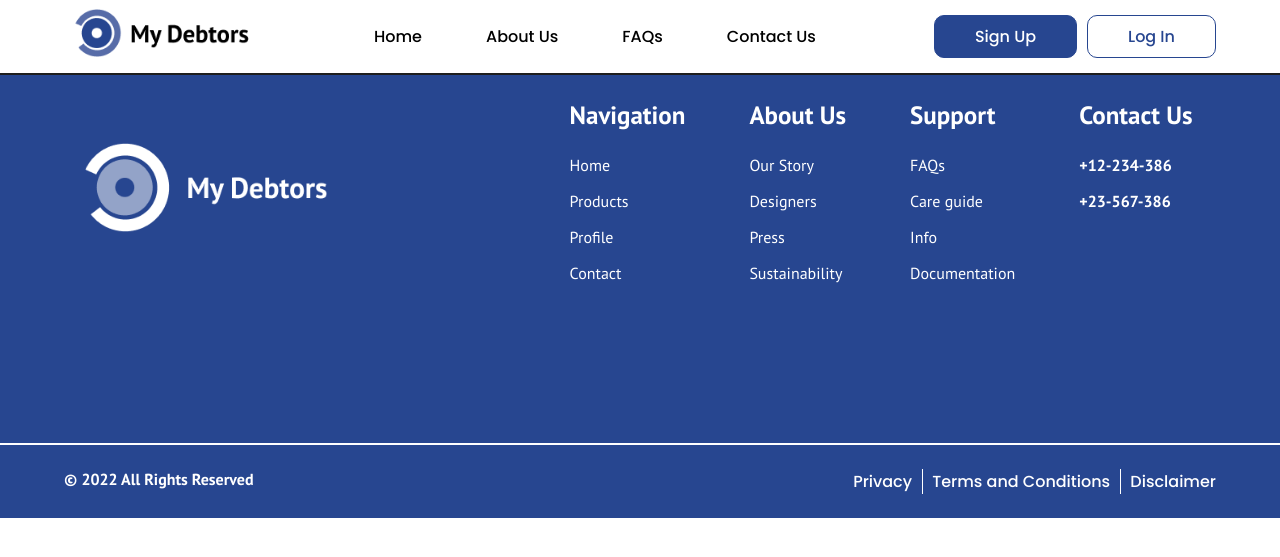
After one commit to Kolusanya4/Zuri_Project_Group-63-My_debtors-, a Django app: page / in a window 1280 px wide. The commit adds this page. Shown: the top 557 px of the page. Run offline with Django 4.2, Linux system fonts and the light colour scheme.

```diff
--- a/accounts/views.py
+++ b/accounts/views.py
@@ -48,8 +48,8 @@ def Login(request):
     if request.method=='POST':
         uname=request.POST.get('username')
         pw=request.POST.get('password')
-        user=authenticate(request,username=uname,password=pw)
-        if user:
+        user=authenticate(username=uname,password=pw)
+        if user is not None:
             login(request,user)
             return redirect('app:home')
         else:
--- a/app/views.py
+++ b/app/views.py
@@ -2,4 +2,4 @@ from django.shortcuts import render
 
 # Create your views here.
 def Homepage(request):
-    return render(request,'home.html')
+    return render(request,'base.html')
--- /dev/null
+++ b/templates/base.html
@@ -0,0 +1,89 @@
+
+<!DOCTYPE html>
+{% load static %}
+<html lang="en">
+<head>
+    <meta charset="UTF-8">
+    <meta http-equiv="X-UA-Compatible" content="IE=edge">
+    <meta name="viewport" content="width=device-width, initial-scale=1.0">
+    <title>Document</title>
+    <link rel="stylesheet" href="{% static 'css/navbar.css' %}">
+    <link rel="stylesheet" href="{%static 'css/footer.css' %}">
+</head>
+<body>
+    <nav>
+        <div class="logo">
+          <img src="../static/images/Frame 9.png" alt="navbar logo" />
+        </div>
+        <ul class="nav-links" id="navLinks">
+          <li><a href="#">Home</a></li>
+          <li><a href="#">About Us</a></li>
+          <li><a href="#">FAQs</a></li>
+          <li><a href="#">Contact Us</a></li>
+        </ul>
+        <div class="buttons" id="btn">
+          <a href="{% url 'register'%}" class="buttons-signup">Sign Up</a>
+          <a href="#login" class="buttons-login">Log In</a>
+        </div>
+        <!-- Open menu button -->
+        <button class="hamburger open" id="hamburger_openMenu">
+          <span class="top"></span>
+          <span class="middle"></span>
+          <span class="down"></span>
+        </button>
+        <!-- Close menu button -->
+        <button class="hamburger close" id="hamburger_closeMenu">
+          <span class="top"></span>
+          <span class="middle"></span>
+          <span class="down"></span>
+        </button>
+      </nav>
+      {%block content%}
+      {%endblock content%}
+
+      <footer>
+        <div class="footer-logo_nav">
+          <div class="footer-logo">
+            <img src="{% static 'images/Group 5.png'%}" alt="Logo footer" />
+          </div>
+
+          <div class="footer-nav">
+            <div class="footer-nav_navlinks">
+              <h3>Navigation</h3>
+              <a href="#">Home</a>
+              <a href="#">Products</a>
+              <a href="#">Profile</a>
+              <a href="#">Contact</a>
+            </div>
+            <div class="footer-nav_navlinks">
+              <h3>About Us</h3>
+              <a href="#">Our Story</a>
+              <a href="#">Designers</a>
+              <a href="#">Press</a>
+              <a href="#">Sustainability</a>
+            </div>
+            <div class="footer-nav_navlinks">
+              <h3>Support</h3>
+              <a href="#">FAQs</a>
+              <a href="#">Care guide</a>
+              <a href="#">Info</a>
+              <a href="#">Documentation</a>
+            </div>
+            <div class="footer-nav_navlinks">
+              <h3>Contact Us</h3>
+              <p>+12-234-386</p>
+              <p>+23-567-386</p>
+            </div>
+          </div>
+        </div>
+      </footer>
+      <div class="footer-footer">
+        <p class="footer-copyright">&copy; 2022 All Rights Reserved</p>
+        <div class="privacy_terms_discl">
+          <a href="#">Privacy</a>
+          <a href="#" class="terms">Terms and Conditions</a>
+          <a href="#">Disclaimer</a>
+        </div>
+      </div>
+</body>
+</html>
--- a/templates/register.html
+++ b/templates/register.html
@@ -10,8 +10,8 @@
     <div class="form-container">
         <form action="" method="POST">
             {%csrf_token%}
+            {{schoolform.as_p}}
             {{form.as_p}}
-            {{schoolform.as_p}}
             <button type="submit">Register</button>
         </form>
     </div>
--- a/templates/verification.html
+++ b/templates/verification.html
@@ -7,8 +7,10 @@
     <title>Document</title>
 </head>
 <body>
-    {% if messages%}
-    <p>{{messages}}</p>
+    {% if messages %} {% for message in messages %}
+    <p {% if message.tags %} class="messages {{ message.tags }}" {% endif %}>
+      {{ message }}
+    </p>{%endfor%}
     {%endif%}
 
     <form action="" method="post">
```
Also changed, not shown: static/css/login.css (added, +7 -0 lines), templates/login.html (+18 -6 lines).
